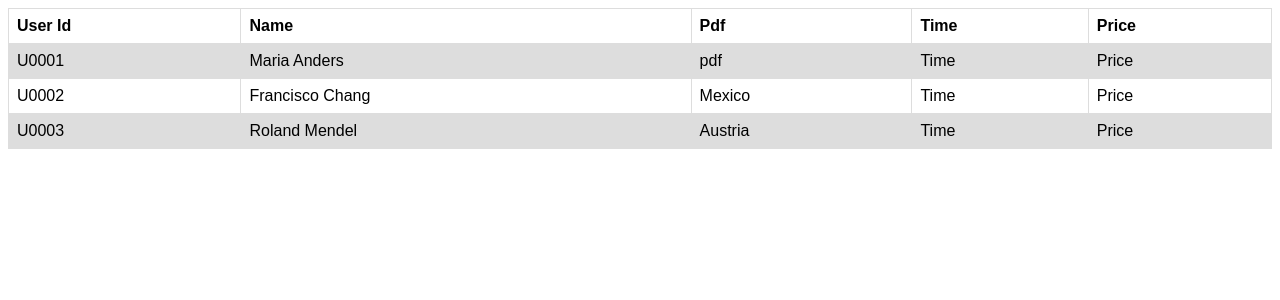
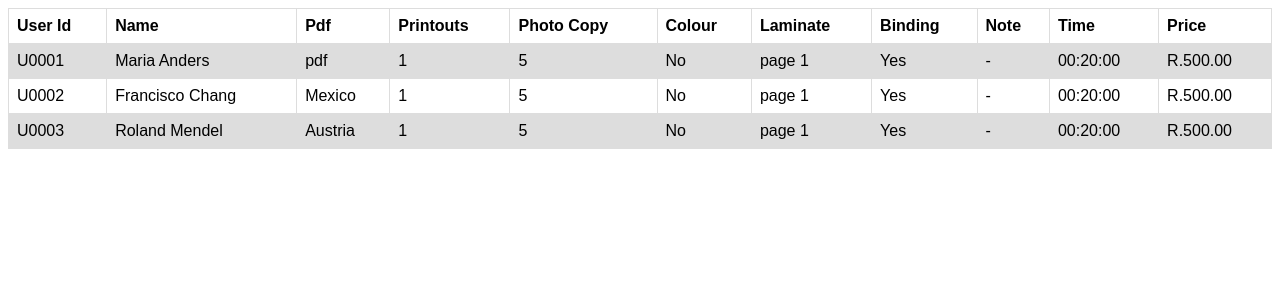
Before and after one commit to dinuka-kasun-medis/prg_grp, a CodeIgniter app: the page made by application/views/pages/orders.php in a window 1280 px wide. Shown: the top 300 px of the page. Run offline with CodeIgniter, Linux system fonts and the light colour scheme.

Commit message:
order table

```diff
--- a/application/models/user.php
+++ b/application/models/user.php
@@ -1,4 +1,3 @@
-
     <?php
        class user extends CI_Model
        {
--- a/application/views/pages/orders.php
+++ b/application/views/pages/orders.php
@@ -24,6 +24,12 @@ tr:nth-child(even) {
     <th>User Id</th>
     <th>Name</th>
     <th>Pdf</th>
+    <th>Printouts</th>
+    <th>Photo Copy</th>
+    <th>Colour</th>
+    <th>Laminate</th>
+    <th>Binding</th>
+    <th>Note</th>
     <th>Time</th>
     <th>Price</th>
   </tr>
@@ -31,23 +37,41 @@ tr:nth-child(even) {
     <td>U0001</td>
     <td>Maria Anders</td>
     <td>pdf</td>
-    <td>Time</td>
-    <td>Price</td>
+    <td>1</td>
+    <td>5</td>
+    <td>No</td>
+    <td>page 1</td>
+    <td>Yes</td>
+    <td>-</td>
+    <td>00:20:00</td>
+    <td>R.500.00</td>
   </tr>
   <tr>
     <td>U0002</td>
     <td>Francisco Chang</td>
     <td>Mexico</td>
-    <td>Time</td>
-    <td>Price</td>
+    <td>1</td>
+    <td>5</td>
+    <td>No</td>
+    <td>page 1</td>
+    <td>Yes</td>
+    <td>-</td>
+    <td>00:20:00</td>
+    <td>R.500.00</td>
 
   </tr>
   <tr>
     <td>U0003</td>
     <td>Roland Mendel</td>
     <td>Austria</td>
-    <td>Time</td>
-    <td>Price</td>
+    <td>1</td>
+    <td>5</td>
+    <td>No</td>
+    <td>page 1</td>
+    <td>Yes</td>
+    <td>-</td>
+    <td>00:20:00</td>
+    <td>R.500.00</td>
   </tr>
 
 </table>
```
